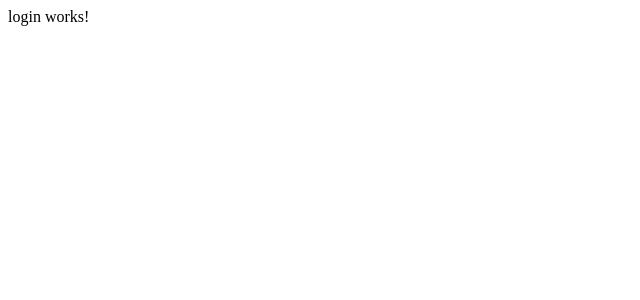
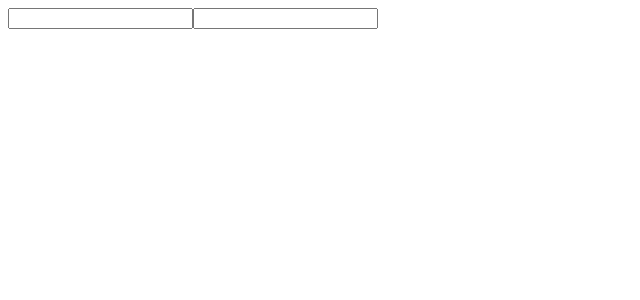
Before and after one commit to riivanov/generic-social-network, a Next.js app: page /auth/login in a window 1280 px wide. Shown: the top 300 px of the page, without its empty margins (0-640 px from the left). Built offline with nearby package versions, Linux system fonts and the light colour scheme.

Commit message:
:lipstick:(auth): add login username / password form; add scss module

```diff
--- a/app/auth/login/page.tsx
+++ b/app/auth/login/page.tsx
@@ -1,3 +1,14 @@
+import styles from "./page.module.scss";
+
 export default function Login() {
-  return <>login works!</>;
+  return (
+    <>
+      <div className="container">
+        <form className="form">
+          <input className="user" type="text" />
+          <input className="pass" type="password" />
+        </form>
+      </div>
+    </>
+  );
 }
```
Also changed, not shown: app/auth/login/page.module.scss (added).
